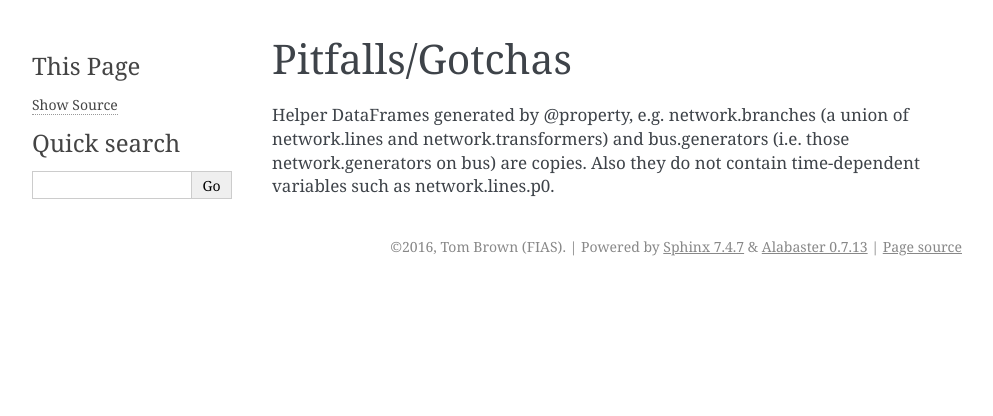
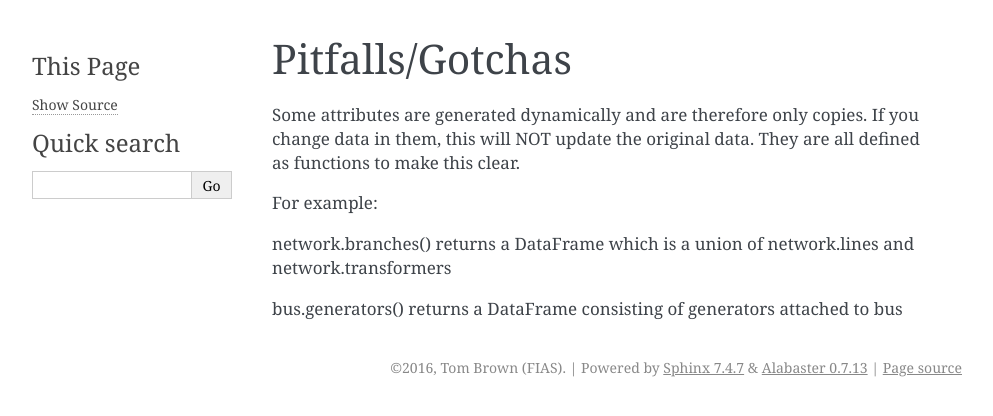
Before and after one commit to PyPSA/PyPSA, a Sphinx documentation site: the page built from doc/pitfalls.rst, in a window 1280 px wide. Shown: the top 416 px of the page, without its empty margins (148-1141 px from the left). Built offline with Sphinx 7.4.7, drawn with Linux system fonts in a browser that asks for light colours; formulas are drawn with MathJax 3.

```diff
--- a/doc/index.rst
+++ b/doc/index.rst
@@ -15,6 +15,7 @@ Contents:
    introduction
    installation
    quick_start
+   user_guide
    design
    components
    import_export
@@ -25,7 +26,10 @@ Contents:
    pitfalls
    unit_testing
    todo
-
+   comparable_software
+   developers
+   release_notes
+   mailing_list
 
 Indices and tables
 ==================
--- a/doc/introduction.rst
+++ b/doc/introduction.rst
@@ -81,6 +81,8 @@ analysis. PyPSA is free software and can be arbitrarily extended.
 Other comparable software
 =========================
 
+For a full list see :doc:`comparable_software`.
+
 PyPSA is not as fully featured as other power system simulation tools
 such as the Matlab-based free software `PSAT
 <http://faraday1.ucd.ie/psat.html>`_ or the commercial package
--- /dev/null
+++ b/doc/mailing_list.rst
@@ -0,0 +1,5 @@
+#######################
+Mailing list
+#######################
+
+To sign up to the mailing list in order to get updates on new releases, drop an email to Tom Brown (brown at fias.uni-frankfurt.de).
--- a/doc/pitfalls.rst
+++ b/doc/pitfalls.rst
@@ -3,7 +3,14 @@ Pitfalls/Gotchas
 ################
 
 
-Helper DataFrames generated by @property, e.g.  network.branches (a
-union of network.lines and network.transformers) and bus.generators
-(i.e. those network.generators on bus) are copies. Also they do not
-contain time-dependent variables such as network.lines.p0.
+Some attributes are generated dynamically and are therefore only
+copies. If you change data in them, this will NOT update the original
+data. They are all defined as functions to make this clear.
+
+For example:
+
+network.branches() returns a DataFrame which is a union of
+network.lines and network.transformers
+
+bus.generators() returns a DataFrame consisting of generators attached
+to bus
```
Also changed, not shown: doc/comparable_software.rst (added, +50 -0 lines), doc/developers.rst (added, +10 -0 lines), doc/release_notes.rst (added, +7 -0 lines), doc/user_guide.rst (added, +29 -0 lines).
